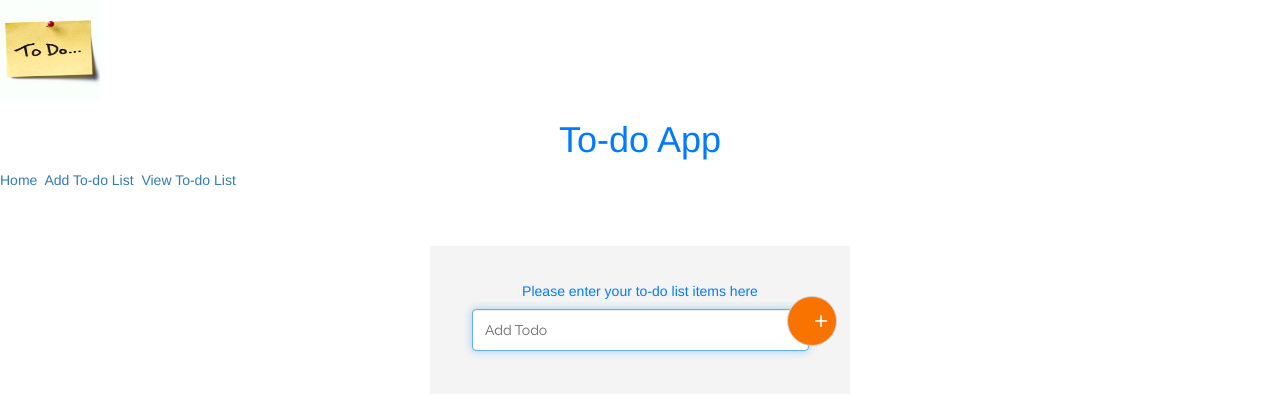
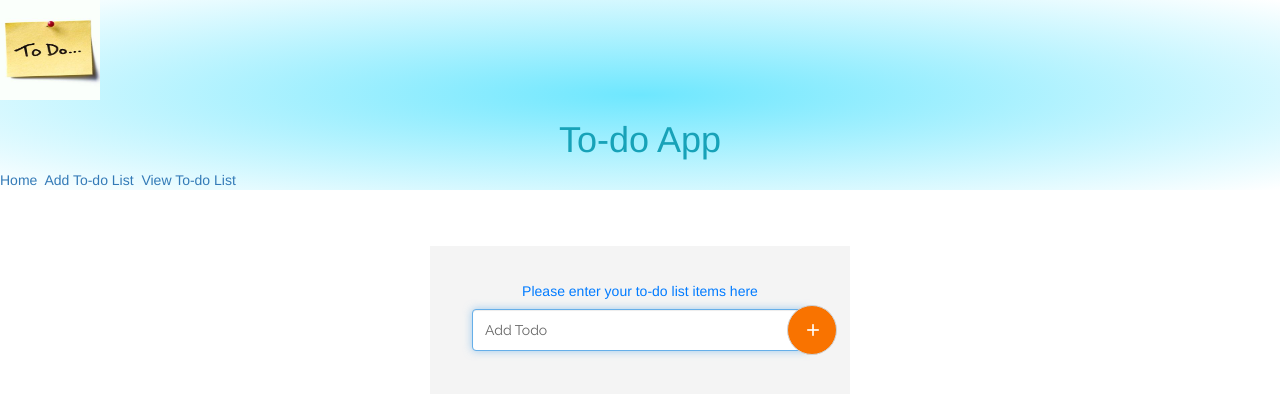
Before and after one commit to sayanavr/TodoList-localStorage, an Angular app: page /addTodo in a window 1280 px wide. Shown: the top 398 px of the page. Built offline with nearby package versions, Linux system fonts and the light colour scheme.

Commit message:
Modified Styles

```diff
--- a/src/app/add-todo-list/add-todo-list.component.css
+++ b/src/app/add-todo-list/add-todo-list.component.css
@@ -35,11 +35,11 @@ form{
         border-radius: 50%;
         width: 5em;
         height: 5em;
-        padding: 1em 23px;
+        padding: 2em 15px;
         color: #fff;
         position: absolute;
         right: 13px;
-        top: 50px;
+        top: 59px;
         cursor: pointer;}
         form .input-group-text i{
             font-size: 2em;}
--- a/src/app/header/header.component.css
+++ b/src/app/header/header.component.css
@@ -2,3 +2,6 @@
     width: 100px;
     height: 100px;
 }
+.header{
+    background-image: radial-gradient(#6EE7FE,white);
+}
--- a/src/app/header/header.component.html
+++ b/src/app/header/header.component.html
@@ -1,6 +1,6 @@
 <div class="header" role="banner">
     <img class="to-do-img" src="../assets/images/to-do.jpg" alt="To-do-Image.jpg">
-    <h1 class="text-center text-primary">To-do App</h1>
+    <h1 class="text-center text-info">To-do App</h1>
 
     <div role="navigation">
         <a routerLink=''>Home</a>&nbsp;
--- a/src/app/todo-list/todo-list.component.html
+++ b/src/app/todo-list/todo-list.component.html
@@ -1,4 +1,6 @@
 
 <div class="container" role="listitem">
-    <li *ngFor="let todo of todoArray">{{todo}} <i (click)="deleteItem(todo)" class="material-icons">delete</i></li>
+    <table class="table table-striped">
+    <tr *ngFor="let todo of todoArray"><td>{{todo}} </td><td><i (click)="deleteItem(todo)" class="material-icons">delete</i></td></tr>
+    </table>
 </div>
```
Also changed, not shown: src/assets/images/header_bg.jpg (added).
